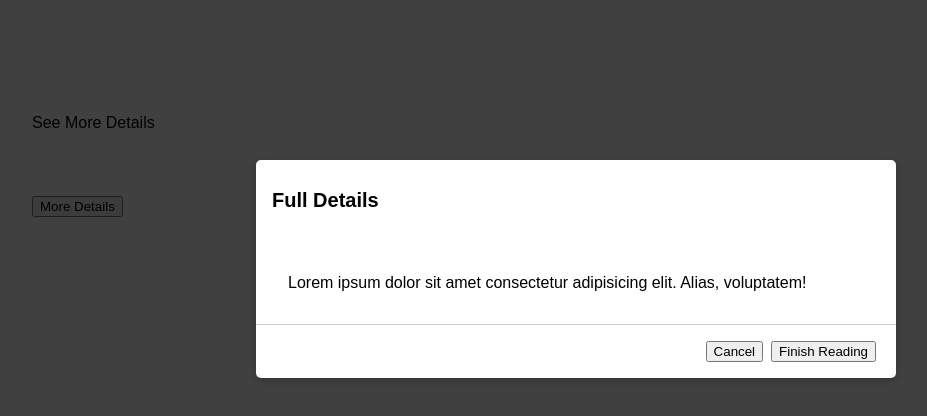
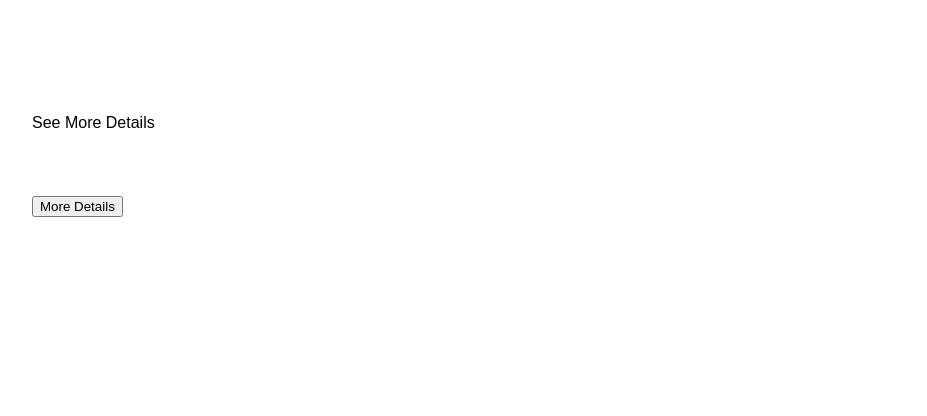
Before and after one commit to moaalaa/simple-custom-modal-component, a plain HTML site: page index.html in a window 1280 px wide. Shown: the whole page, without its empty margins (64-991 px from the left). Drawn offline with Linux system fonts and the light colour scheme.

Commit message:
Added: Adding Modal Open Functionality Based on Attributies

```diff
--- a/index.html
+++ b/index.html
@@ -27,6 +27,17 @@
         </p>
     </mxcd-modal>
     <p>See More Details</p>
+
     <button>More Details</button>
+
+    <script>
+        // We Will Just Select our above button because the other buttons in "Shadow DOM"
+        const modalTrigger = document.querySelector('button');
+        const modal = document.querySelector('mxcd-modal');
+
+        modalTrigger.addEventListener('click', () => {
+            modal.setAttribute('opened', '');
+        });
+    </script>
 </body>
 </html>
--- a/modal.js
+++ b/modal.js
@@ -4,6 +4,13 @@ class Modal extends HTMLElement {
         this.attachShadow({mode: 'open'});
         this.shadowRoot.innerHTML = `
             <style>
+                :host([opened]) #backdrop,
+                :host([opened]) #modal {
+                    opacity: 1;
+                    /* Enable the Clicks Events on this element  */
+                    pointer-events: all;
+                }
+
                 #backdrop {
                     position: fixed;
                     top: 0;
@@ -12,6 +19,9 @@ class Modal extends HTMLElement {
                     height: 100vh; /* 100% will not work because we must set the body height first so we use 100vh */
                     background: rgba(0, 0, 0, .75);
                     z-index: 10;
+                    opacity: 0;
+                    /* Disable the Clicks Events on this element  */
+                    pointer-events: none;
                 }
 
                 #modal {
@@ -27,6 +37,9 @@ class Modal extends HTMLElement {
                     display: flex;
                     flex-direction: column;
                     justify-content: space-between;
+                    opacity: 0;
+                    /* Disable the Clicks Events on this element  */
+                    pointer-events: none;
                 }
 
                 header {
@@ -52,6 +65,34 @@ class Modal extends HTMLElement {
                     margin: 0 .25rem;
                 }
 
+                #actions button:first-child {
+                    background-color: #839595;
+                    color: #fff;
+                    padding: .2rem .75rem;
+                    border: 1px solid #ccc;
+                    cursor: pointer;
+                }
+
+                #actions button:first-child:hover {
+                    background-color: #666e6e;
+                }
+
+                #actions button:last-child {
+                    background-color: #334893;
+                    color: #fff;
+                    padding: .2rem .75rem;
+                    border: 1px solid #ccc;
+                    cursor: pointer;
+                }
+
+                #actions button:last-child:hover {
+                    background-color: #0f2885;
+                    color: #fff;
+                    padding: .2rem .75rem;
+                    border: 1px solid #ccc;
+                    cursor: pointer;
+                }
+
             </style>
             <div id="backdrop"></div>
             <div id="modal">
@@ -68,6 +109,24 @@ class Modal extends HTMLElement {
             </div>
         `;
     }
+
+    // Good for many things but you can use some css instead for this use case that we just change some styles
+    // attributeChangedCallback(attr_name, old_value, new_value) {
+    //     if (attr_name === 'opened') {
+    //         if (this.hasAttribute('opened')) {
+    //             this.shadowRoot.querySelector('#backdrop').style.opacity = 1;
+    //             this.shadowRoot.querySelector('#backdrop').style.pointerEvents = 'all';
+
+    //             this.shadowRoot.querySelector('#modal').style.opacity = 1;
+    //             this.shadowRoot.querySelector('#modal').style.pointerEvents = 'all';
+    //         }
+    //     }
+
+    // }
+
+    // static get observedAttributes() {
+    //     return ['opened'];
+    // }
 }
 
 customElements.define('mxcd-modal', Modal);
```
